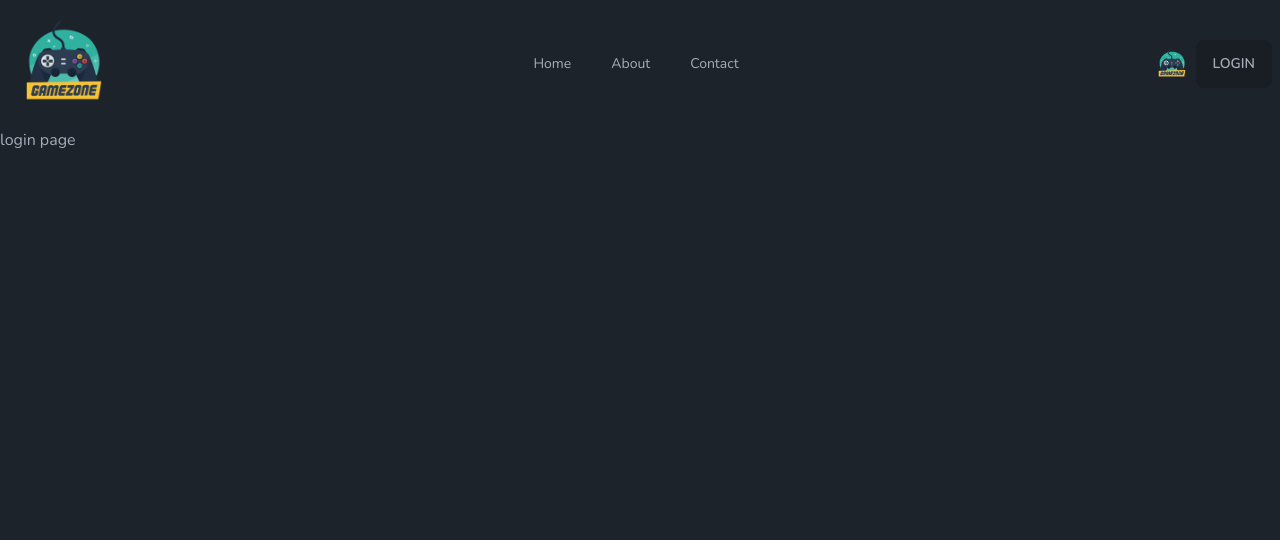
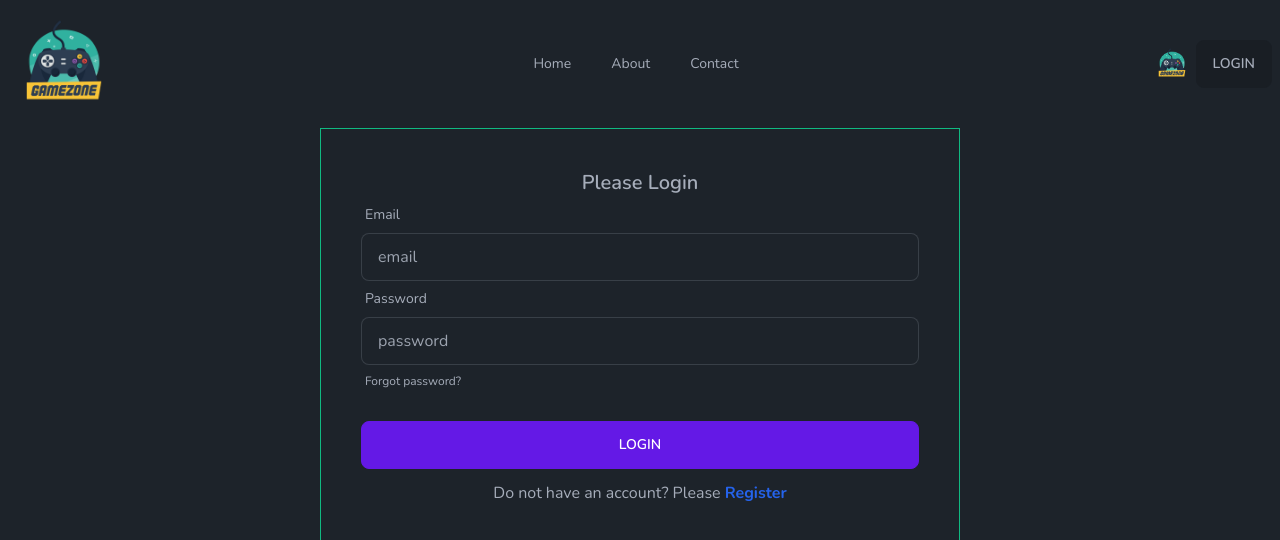
Before and after one commit to Mmsshakil/gaming-event-management, a React (Vite) app: page /login in a window 1280 px wide. Shown: the top 540 px of the page. Built offline with nearby package versions, Linux system fonts and the light colour scheme.

Commit message:
git problem

```diff
--- a/package.json
+++ b/package.json
@@ -17,7 +17,8 @@
     "react-dom": "^18.2.0",
     "react-icons": "^4.11.0",
     "react-router-dom": "^6.16.0",
-    "sort-by": "^1.2.0"
+    "sort-by": "^1.2.0",
+    "sweetalert": "^2.1.2"
   },
   "devDependencies": {
     "@types/react": "^18.2.15",
--- a/src/main.jsx
+++ b/src/main.jsx
@@ -3,9 +3,12 @@
 import './index.css'
 import { RouterProvider } from 'react-router-dom'
 import router from './routes/Routes.jsx'
+import AuthProvider from './providers/AuthProvider'
 
 ReactDOM.createRoot(document.getElementById('root')).render(
   <React.StrictMode>
-    <RouterProvider router={router}></RouterProvider>
+    <AuthProvider>
+      <RouterProvider router={router}></RouterProvider>
+    </AuthProvider>
   </React.StrictMode>,
 )
--- a/src/pages/Home/Home.jsx
+++ b/src/pages/Home/Home.jsx
@@ -5,9 +5,9 @@
 const Home = () => {
     return (
         <div>
+
+            <Navbar></Navbar>
             <Header></Header>
-            <Navbar></Navbar>
-
             <div className="grid grid-cols-1 md:grid-cols-4 lg:grid-cols-4 gap-6">
                 <div className="col-span-1 border-double border-4 border-emerald-900 rounded-md">
                     <LeftSideNav></LeftSideNav>
--- a/src/pages/Login/Login.jsx
+++ b/src/pages/Login/Login.jsx
@@ -1,10 +1,44 @@
+import { Link } from "react-router-dom";
 import Navbar from "../shared/Navbar/Navbar";
 
 const Login = () => {
+
+    const handleLogin = e =>{
+        e.preventDefault();
+        const form = new FormData(e.currentTarget);
+        console.log(form.get('email'));
+    }
+
     return (
         <div>
             <Navbar></Navbar>
-            <h2>login page</h2>
+
+            <div className=" w-full md:w-2/3 lg:w-1/2 mx-auto p-10 border border-emerald-500 ">
+                <h2 className="text-xl font-semibold text-center">Please Login</h2>
+
+                <form onSubmit={handleLogin}>
+                    <div className="form-control">
+                        <label className="label">
+                            <span className="label-text">Email</span>
+                        </label>
+                        <input type="email" name="email" placeholder="email" className="input input-bordered" required />
+                    </div>
+                    <div className="form-control">
+                        <label className="label">
+                            <span className="label-text">Password</span>
+                        </label>
+                        <input type="password" name="password" placeholder="password" className="input input-bordered" required />
+                        <label className="label">
+                            <a href="#" className="label-text-alt link link-hover">Forgot password?</a>
+                        </label>
+                    </div>
+                    <div className="form-control mt-6">
+                        <button className="btn btn-primary">Login</button>
+                    </div>
+                </form>
+                <p className="text-center mt-3">Do not have an account? Please <Link className="text-blue-600 font-bold" to='/register'>Register</Link></p>
+            </div>
+
         </div>
     );
 };
--- /dev/null
+++ b/src/pages/Register/Register.jsx
@@ -0,0 +1,90 @@
+import { Link } from "react-router-dom";
+import Navbar from "../shared/Navbar/Navbar";
+import { useContext, useState } from "react";
+import { AuthContext } from "../../providers/AuthProvider";
+import swal from 'sweetalert';
+
+
+const Register = () => {
+
+    // for password validation
+    const passwordPattern = /^(?=.*[A-Z])(?=.*[a-z])(?=.*\d)(?=.*[@#$%^&+=!])(?=.*[a-zA-Z0-9@#$%^&+=!]).{8,}$/;
+    // error showing
+    const [registerError, setRegisterError] = useState('');
+
+
+    const { createUser } = useContext(AuthContext);
+
+    const handleRegister = e => {
+        e.preventDefault();
+        const form = new FormData(e.currentTarget);
+        const name = form.get('name');
+        const email = form.get('email');
+        const password = form.get('password');
+
+        console.log(name, email, password);
+
+        // reset error
+        setRegisterError('');
+
+        if (!passwordPattern.test(password)) {
+            setRegisterError('Password must be atleast 6 characters, a capital letter, a special character');
+            // console.log('password wrong');
+            return;
+        }
+
+        // createuser
+        createUser(email, password)
+            .then(result => {
+                console.log('user create success', result);
+                swal("Success!", "You registration successful", "success");
+            })
+            .catch(error => {
+                console.log(error.message);
+            })
+
+
+    }
+
+    return (
+        <div>
+
+            <Navbar></Navbar>
+
+            <div className=" w-full md:w-2/3 lg:w-1/2 mx-auto p-10 border border-emerald-500 ">
+                <h2 className="text-xl font-semibold text-center">Please Register</h2>
+
+                <form onSubmit={handleRegister}>
+                    <div className="form-control">
+                        <label className="label">
+                            <span className="label-text">Name</span>
+                        </label>
+                        <input type="text" name="name" placeholder="name" className="input input-bordered" required />
+                    </div>
+                    <div className="form-control">
+                        <label className="label">
+                            <span className="label-text">Email</span>
+                        </label>
+                        <input type="email" name="email" placeholder="email" className="input input-bordered" required />
+                    </div>
+                    <div className="form-control">
+                        <label className="label">
+                            <span className="label-text">Password</span>
+                        </label>
+                        <input type="password" name="password" placeholder="password" className="input input-bordered" required />
+                        {
+                            registerError && <p className="text-red-700 text-lg mb-3">{registerError}</p>
+                        }
+                    </div>
+                    <div className="form-control mt-6">
+                        <button className="btn btn-primary">Register</button>
+                    </div>
+                </form>
+                <p className="text-center mt-3">Already have an account? Please <Link className="text-blue-600 font-bold" to='/login'>Login</Link></p>
+            </div>
+
+        </div>
+    );
+};
+
+export default Register;
--- a/src/pages/shared/Header/Header.jsx
+++ b/src/pages/shared/Header/Header.jsx
@@ -3,7 +3,7 @@
 
 const Header = () => {
     return (
-        <div className="hero min-h-[60vh] mt-10" style={{ backgroundImage: 'url(https://i.ibb.co/L9VHKL0/banner1.png)' }}>
+        <div className="hero min-h-[60vh] mb-10" style={{ backgroundImage: 'url(https://i.ibb.co/L9VHKL0/banner1.png)' }}>
             <div className="hero-overlay bg-opacity-60"></div>
             <div className="hero-content text-center text-neutral-content">
                 <div className="max-w-md">
--- /dev/null
+++ b/src/providers/AuthProvider.jsx
@@ -0,0 +1,28 @@
+import { createContext, useState } from "react";
+import { createUserWithEmailAndPassword, getAuth } from "firebase/auth";
+import app from "../firebase/firebase.config";
+
+export const AuthContext = createContext(null);
+const auth = getAuth(app);
+
+const AuthProvider = ({ children }) => {
+
+    const [user, setUser] = useState(null);
+
+    const createUser = (email, password) =>{
+        return createUserWithEmailAndPassword(auth, email, password);
+    }
+
+    const authInfo = {
+        user,
+        createUser
+    }
+
+    return (
+        <AuthContext.Provider value={authInfo}>
+            {children}
+        </AuthContext.Provider>
+    );
+};
+
+export default AuthProvider;
--- a/src/routes/Routes.jsx
+++ b/src/routes/Routes.jsx
@@ -3,6 +3,7 @@
 
 import { createBrowserRouter } from "react-router-dom";
 import Login from "../pages/Login/Login";
+import Register from "../pages/Register/Register";
 
 
 
@@ -18,6 +19,10 @@
             {
                 path: '/login',
                 element: <Login></Login>
+            },
+            {
+                path: '/register',
+                element: <Register></Register>
             }
 
         ]
```
Also changed, not shown: 1 other file (tests, documents, lock files or other folders).
